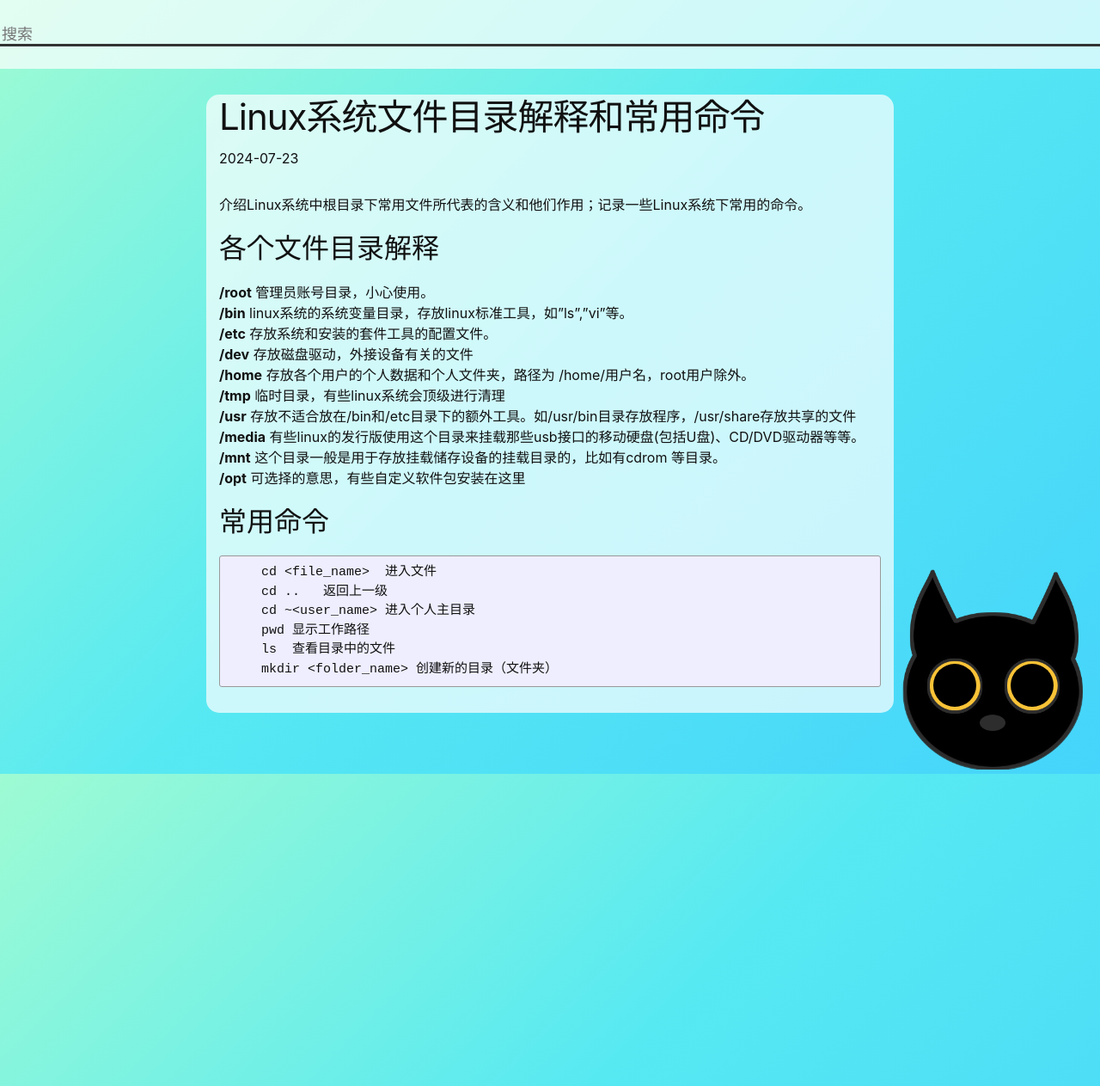
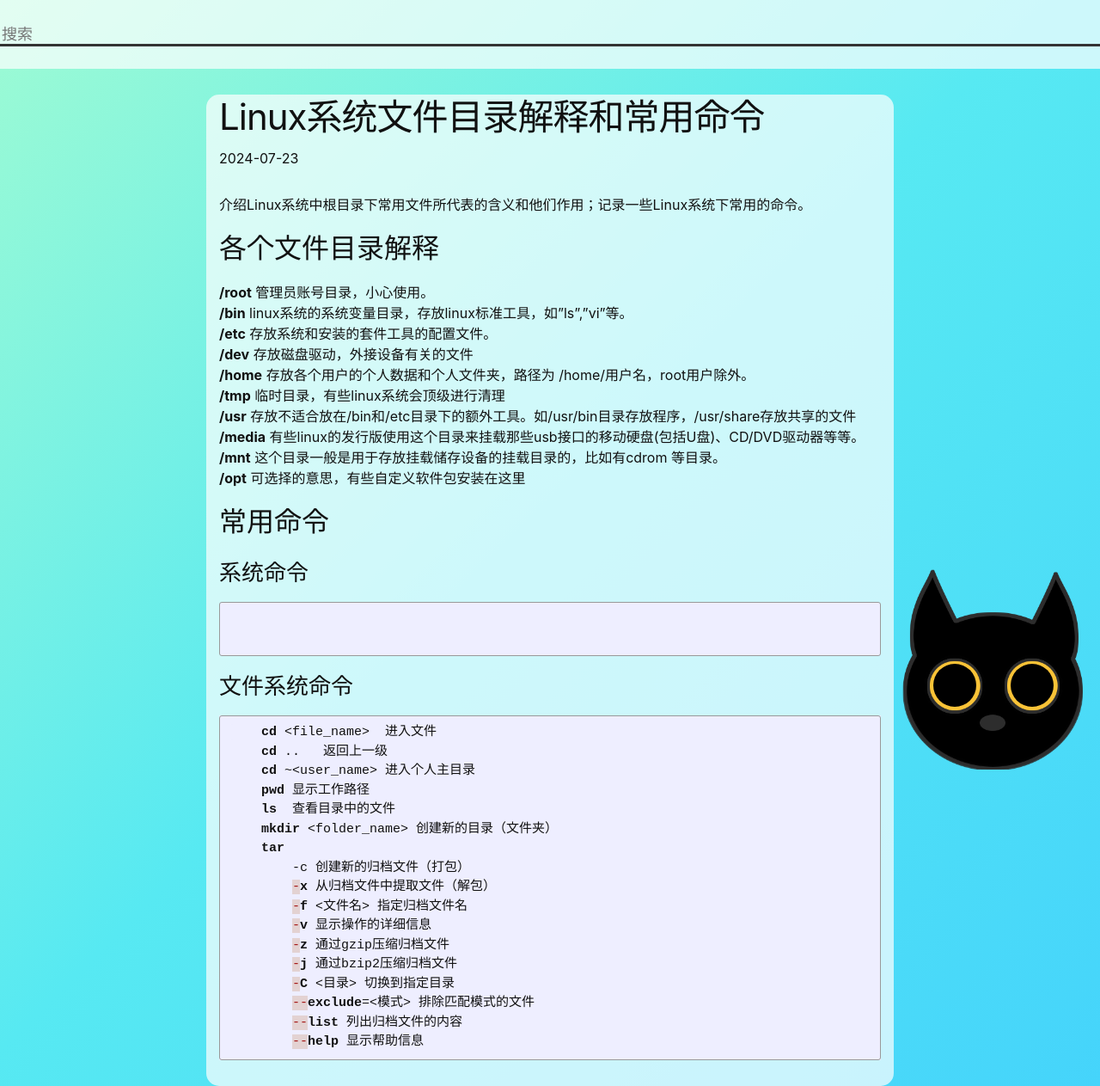
Before and after one commit to NothingWork/NothingWork.github.io, a Jekyll site: the page built from _posts/2024-07-23-Linux系统文件目录解释和常用命令.md, in a window 1280 px wide. Shown: the whole page at 86% size. Built offline with Jekyll 4.4.1, drawn with Linux system fonts in a browser that asks for light colours.

Commit message:
[post]更新博客

````diff
--- a/_posts/2024-07-23-centOS系统文件目录解释和常用命令.md
+++ b/_posts/2024-07-23-Linux系统文件目录解释和常用命令.md
@@ -22,11 +22,31 @@ category: Linux
 
 ## 常用命令
 
+### 系统命令
+
 ``` linux
+
+
+```
+
+### 文件系统命令
+
+```ssh
     cd <file_name>  进入文件
     cd ..   返回上一级
     cd ~<user_name> 进入个人主目录
     pwd 显示工作路径
     ls  查看目录中的文件
     mkdir <folder_name> 创建新的目录（文件夹）
+    tar
+        -c 创建新的归档文件（打包）
+        -x 从归档文件中提取文件（解包）
+        -f <文件名> 指定归档文件名
+        -v 显示操作的详细信息
+        -z 通过gzip压缩归档文件
+        -j 通过bzip2压缩归档文件
+        -C <目录> 切换到指定目录
+        --exclude=<模式> 排除匹配模式的文件
+        --list 列出归档文件的内容
+        --help 显示帮助信息
 ```
````
Also changed, not shown: _posts/2024-07-24-docker常用命令.md (+11 -2 lines), 1 other file.
